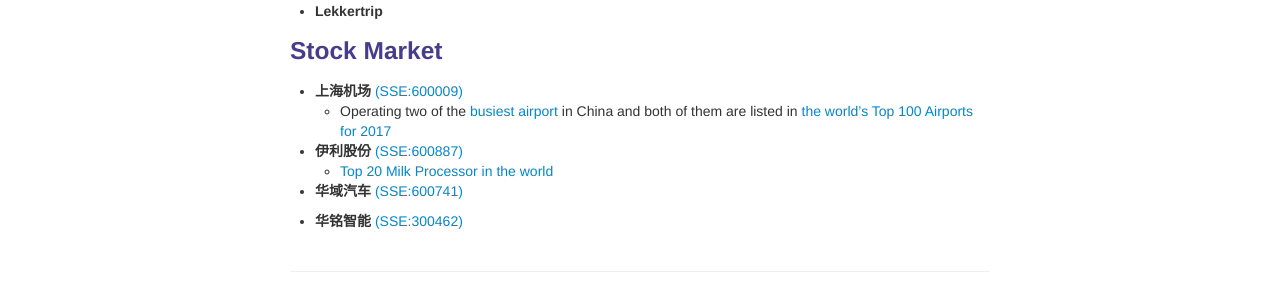
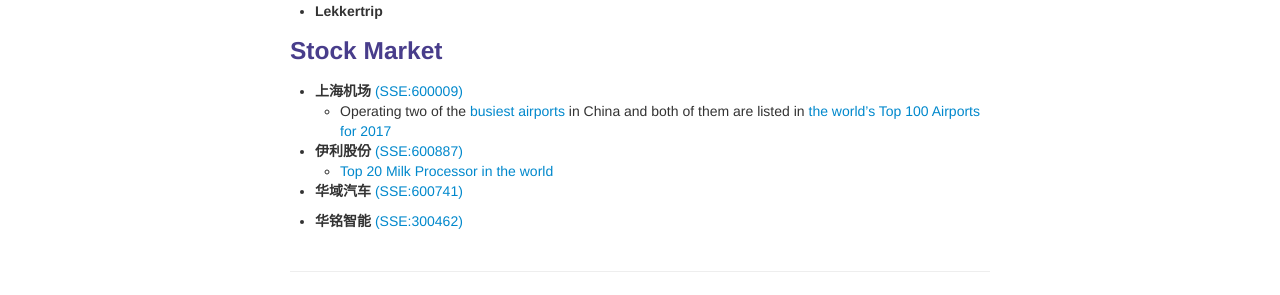
Before and after one commit to sangaj/sangaj.github.io, a Jekyll site: the page built from pages/Investment.md, in a window 1280 px wide. Shown: the part 231-526 px from the top of the page. Built offline with Jekyll 4.4.1, drawn with Linux system fonts in a browser that asks for light colours.

Commit message:
Update Investment.md

```diff
--- a/pages/Investment.md
+++ b/pages/Investment.md
@@ -11,7 +11,7 @@ title: Investment
 ### Stock Market
 
 - **上海机场** [(SSE:600009)](http://www.sse.com.cn/assortment/stock/list/info/company/index.shtml?COMPANY_CODE=600009)
-  - Operating two of the [busiest airport](http://www.caac.gov.cn/XXGK/XXGK/TJSJ/201702/t20170224_42760.html) in China and both of them are listed in [the world's Top 100 Airports for 2017](http://www.worldairportawards.com/awards/world_airport_rating.html)
+  - Operating two of the [busiest airports](http://www.caac.gov.cn/XXGK/XXGK/TJSJ/201702/t20170224_42760.html) in China and both of them are listed in [the world's Top 100 Airports for 2017](http://www.worldairportawards.com/awards/world_airport_rating.html)
 
 - **伊利股份** [(SSE:600887)](http://www.sse.com.cn/assortment/stock/list/info/company/index.shtml?COMPANY_CODE=600887)
   - [Top 20 Milk Processor in the world](http://www.dairyglobal.net/Articles/General/2016/7/Who-are-the-top-20-milk-processors-2836106W/)
```
